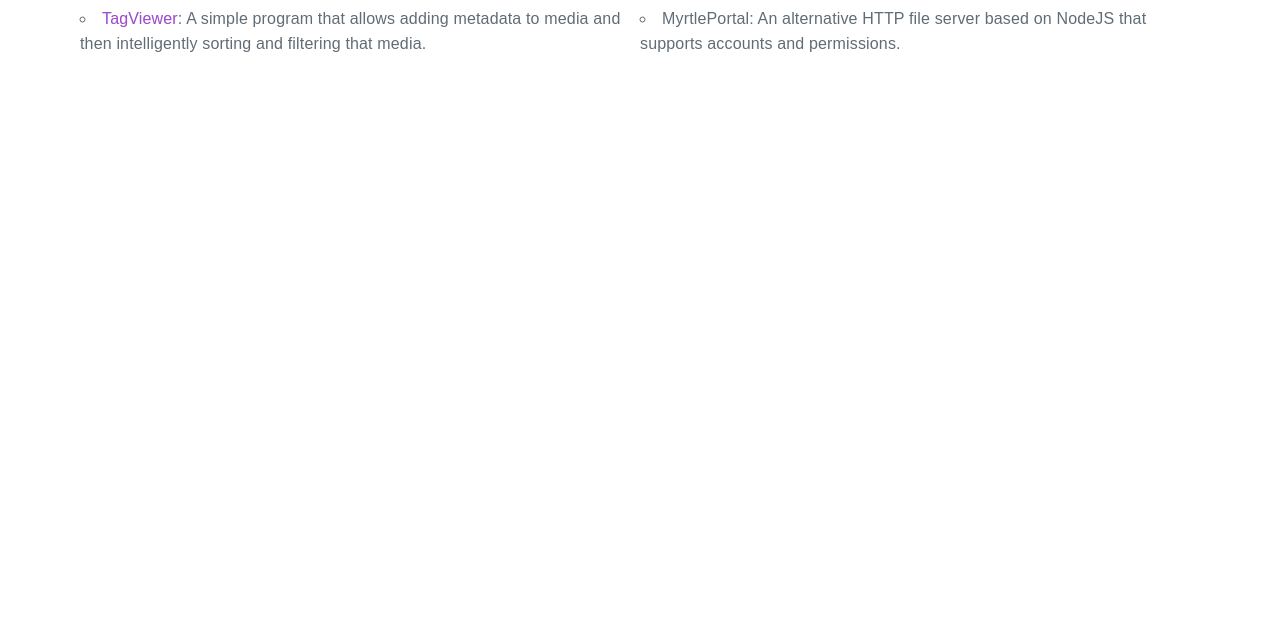
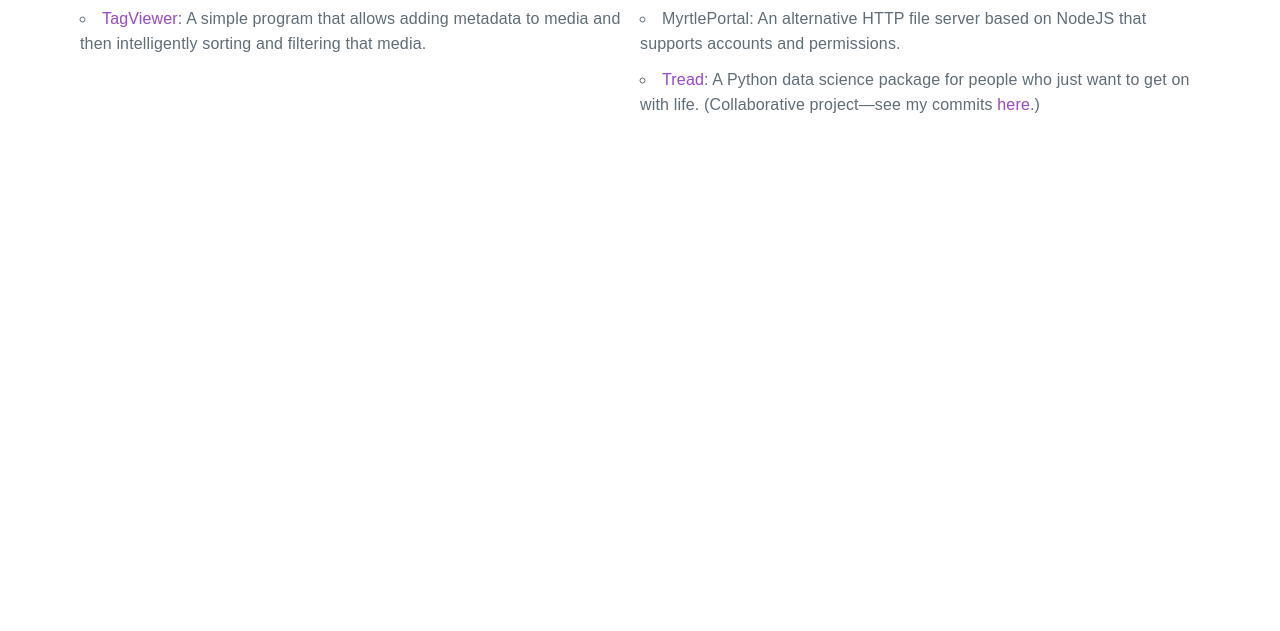
Before and after one commit to mattfbacon/mattfellenz.be, a plain HTML site: page projects.html in a window 1280 px wide. Shown: the part 169-800 px from the top of the page. Drawn offline with Linux system fonts and the light colour scheme; a web font is replaced by a local one.

Commit message:
Add Tread to projects page

```diff
--- a/projects.html
+++ b/projects.html
@@ -40,6 +40,9 @@
         <li>
           MyrtlePortal: An alternative HTTP file server based on NodeJS that supports accounts and permissions.
         </li>
+        <li>
+          <a href="https://github.com/ashishjayamohan/Tread">Tread</a>: A Python data science package for people who just want to get on with life. (Collaborative project—see my commits <a href="https://github.com/ashishjayamohan/Tread/commits?author=mattfbacon">here</a>.)
+        </li>
       </ul>
     </section>
   </main>
```
